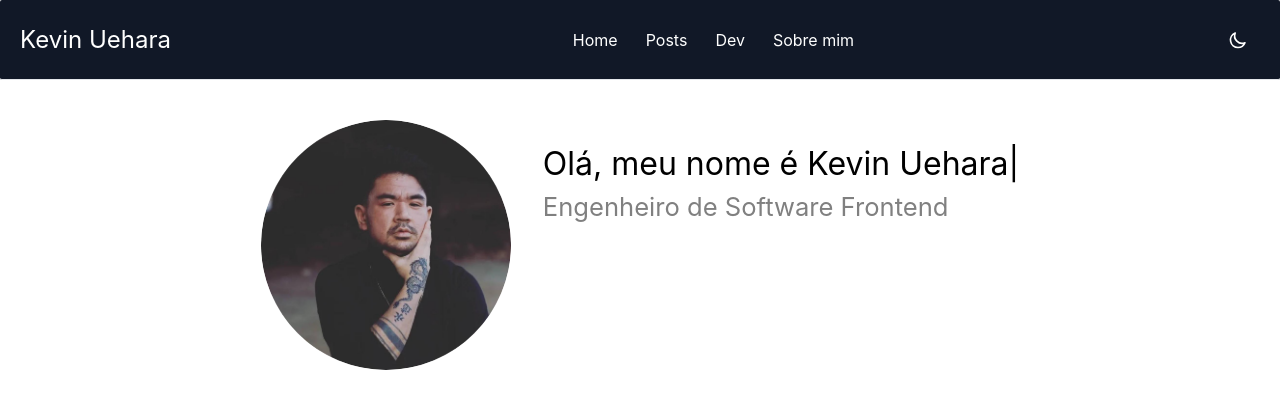
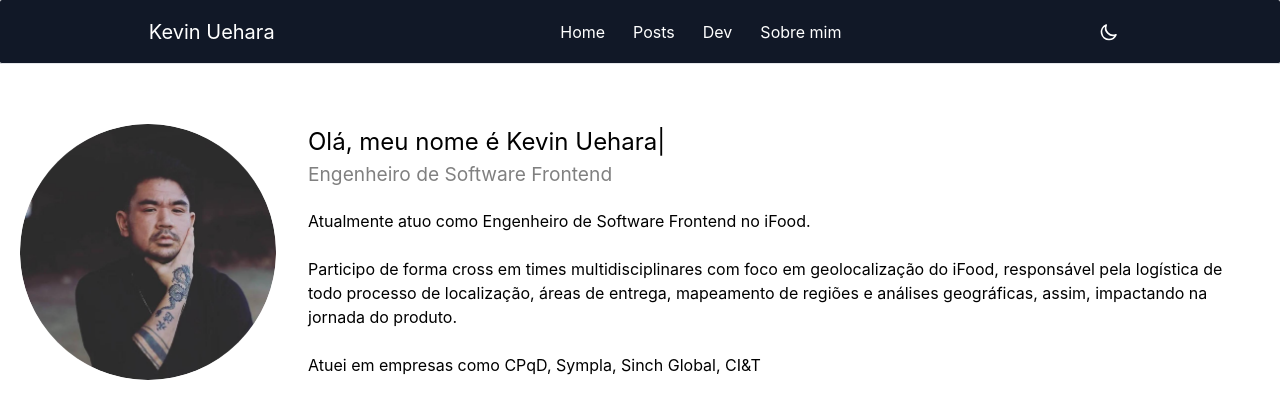
Before and after one commit to kevinuehara/kevin-uehara, a Next.js app: page / in a window 1280 px wide. Shown: the top 418 px of the page. Built offline with nearby package versions, Linux system fonts and the light colour scheme.

Commit message:
feat: Adding content

```diff
--- a/src/components/Header/index.tsx
+++ b/src/components/Header/index.tsx
@@ -15,13 +15,13 @@ export default function Header() {
   return (
     <div
       className={`
-      flex items-center justify-between
+      flex items-center justify-between sm:justify-around
       bg-gray-900 text-white
       dark:bg-white dark:text-gray-900 dark:border-gray-600 border-b
-      h-20 rounded-sm  w-screen`}
+      h-16 rounded-sm  w-screen`}
     >
       <SideBar items={links} className={`sm:hidden`} />
-      <h1 className="ml-5 text-2xl sm:mr-0">Kevin Uehara</h1>
+      <h1 className="ml-5 text-xl sm:mr-0">Kevin Uehara</h1>
       <nav className="hidden sm:block">
         <ul className="flex">
           {links.map(({ label, href }) => (
--- a/src/pages/index.tsx
+++ b/src/pages/index.tsx
@@ -13,7 +13,6 @@ export default function MainPage() {
       <MainContainer>
         <div
           className={`
-
             flex items-center md:items-start flex-col md:flex-row md:justify-center
             mt-10
           `}
@@ -21,25 +20,33 @@ export default function MainPage() {
           <Image
             className={`
               rounded-full
-              h-45
+              h-45 w-44 sm:w-64 ml-5 sm:mt-5 mt-0
             `}
             src={profilePic}
             alt="Profile Image"
-            width="250"
           />
-          <div className="flex flex-col items-start mt-5 ml-8 text-center">
+          <div className="flex flex-col items-start mt-5 ml-8">
             <TypeAnimation
               sequence={["Olá, meu nome é Kevin Uehara"]}
               wrapper="div"
               cursor={true}
-              style={{ fontSize: "2em" }}
+              style={{ fontSize: "1.5em" }}
             />
             <TypeAnimation
               sequence={[1500, "Engenheiro de Software Frontend"]}
               wrapper="div"
               cursor={false}
-              style={{ fontSize: "1.6em", color: "gray", textAlign: "center" }}
+              style={{ fontSize: "1.2em", color: "gray", textAlign: "center" }}
             />
+            <section className="mt-5 mr-5">
+              <p>{`Atualmente atuo como Engenheiro de Software Frontend no iFood.
+              `}</p>
+              <br />
+              <p>{`Participo de forma cross em times multidisciplinares com foco em geolocalização do iFood, responsável pela logística de todo processo de localização, áreas de entrega, mapeamento de regiões e análises geográficas, assim, impactando na jornada do produto.
+              `}</p>
+              <br />
+              <p>{`Atuei em empresas como CPqD, Sympla, Sinch Global, CI&T`}</p>
+            </section>
           </div>
         </div>
       </MainContainer>
```
